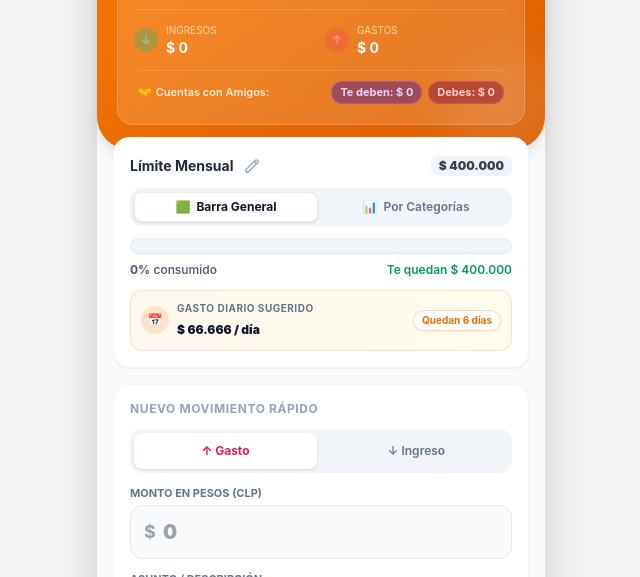
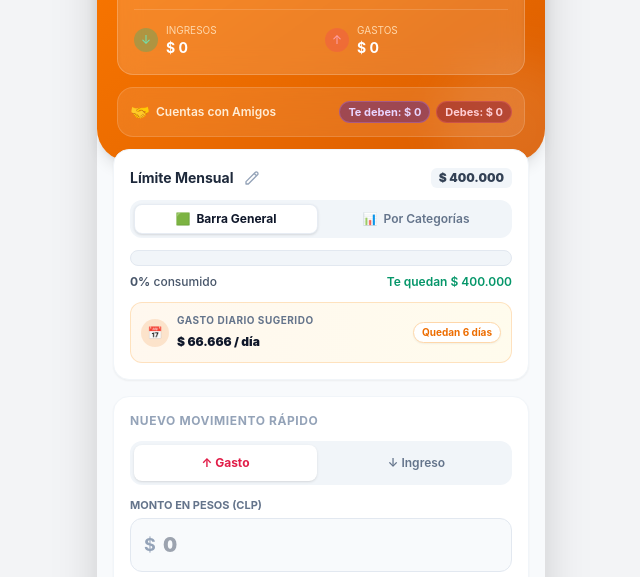
Before and after one commit to sebastianlealcontacto/control-gastos, a plain HTML site: page index.html in a window 1280 px wide. Shown: the part 160-737 px from the top of the page, without its empty margins (319-959 px from the left). Drawn offline with nearby package versions, Linux system fonts and the light colour scheme.

Commit message:
Add files via upload

```diff
--- a/index.html
+++ b/index.html
@@ -120,16 +120,17 @@
           </div>
         </div>
 
-        <!-- Resumen Deudas Amigos en Header -->
-        <div onclick="scrollToFriendsSection()" class="mt-3 pt-2.5 border-t border-white/15 flex items-center justify-between text-[11px] cursor-pointer hover:bg-white/10 p-1 rounded-lg transition" title="Ver cuentas con amigos">
-          <span class="text-orange-100 font-semibold flex items-center space-x-1">
-            <span>🤝</span>
-            <span>Cuentas con Amigos:</span>
-          </span>
-          <div class="flex items-center space-x-1.5 font-bold">
-            <span class="bg-purple-900/50 text-purple-200 border border-purple-400/30 px-2 py-0.5 rounded-full" id="headerMeDebenDisplay">Te deben: $ 0</span>
-            <span class="bg-rose-900/50 text-rose-200 border border-rose-400/30 px-2 py-0.5 rounded-full" id="headerYoDeboDisplay">Debes: $ 0</span>
-          </div>
+      </div>
+
+      <!-- Resumen Deudas Amigos - Bloque separado -->
+      <div onclick="scrollToFriendsSection()" class="bg-white/10 backdrop-blur-md rounded-2xl p-3 border border-white/15 flex items-center justify-between cursor-pointer hover:bg-white/15 transition mt-3" title="Ver cuentas con amigos">
+        <span class="text-orange-100 font-semibold flex items-center space-x-1.5 text-xs">
+          <span class="text-base">🤝</span>
+          <span>Cuentas con Amigos</span>
+        </span>
+        <div class="flex items-center space-x-1.5 font-bold text-[11px]">
+          <span class="bg-purple-900/50 text-purple-200 border border-purple-400/30 px-2 py-0.5 rounded-full" id="headerMeDebenDisplay">Te deben: $ 0</span>
+          <span class="bg-rose-900/50 text-rose-200 border border-rose-400/30 px-2 py-0.5 rounded-full" id="headerYoDeboDisplay">Debes: $ 0</span>
         </div>
       </div>
     </header>
@@ -233,7 +234,7 @@
           <!-- CASILLA ESPECIAL APARTE: DEVOLUCIÓN FAMILIAR / AMIGO (Solo visible en Ingreso) -->
           <div id="refundOptionCard" class="hidden p-3 bg-emerald-50/90 border-2 border-emerald-300 rounded-xl space-y-1 transition">
             <label class="flex items-start space-x-2.5 cursor-pointer">
-              <input type="checkbox" id="checkRefundFriend" checked class="mt-0.5 w-4 h-4 text-emerald-600 rounded focus:ring-emerald-500 border-slate-300">
+              <input type="checkbox" id="checkRefundFriend" class="mt-0.5 w-4 h-4 text-emerald-600 rounded focus:ring-emerald-500 border-slate-300">
               <div>
                 <span class="text-xs font-black text-emerald-900 flex items-center space-x-1">
                   <span>🤝 Devolución familiar / amigo</span>
@@ -781,7 +782,7 @@
         btnGasto.className = 'py-2.5 rounded-lg font-semibold text-xs flex items-center justify-center space-x-1.5 text-slate-500 hover:text-slate-800 transition';
         btnIngreso.className = 'py-2.5 rounded-lg font-bold text-xs flex items-center justify-center space-x-1.5 transition shadow bg-white text-emerald-600';
         refundCard.classList.remove('hidden');
-        document.getElementById('checkRefundFriend').checked = true;
+        document.getElementById('checkRefundFriend').checked = false;
         splitContainer.classList.add('hidden');
         splitSection.classList.add('hidden');
         isSplitBillOpen = false;
```
